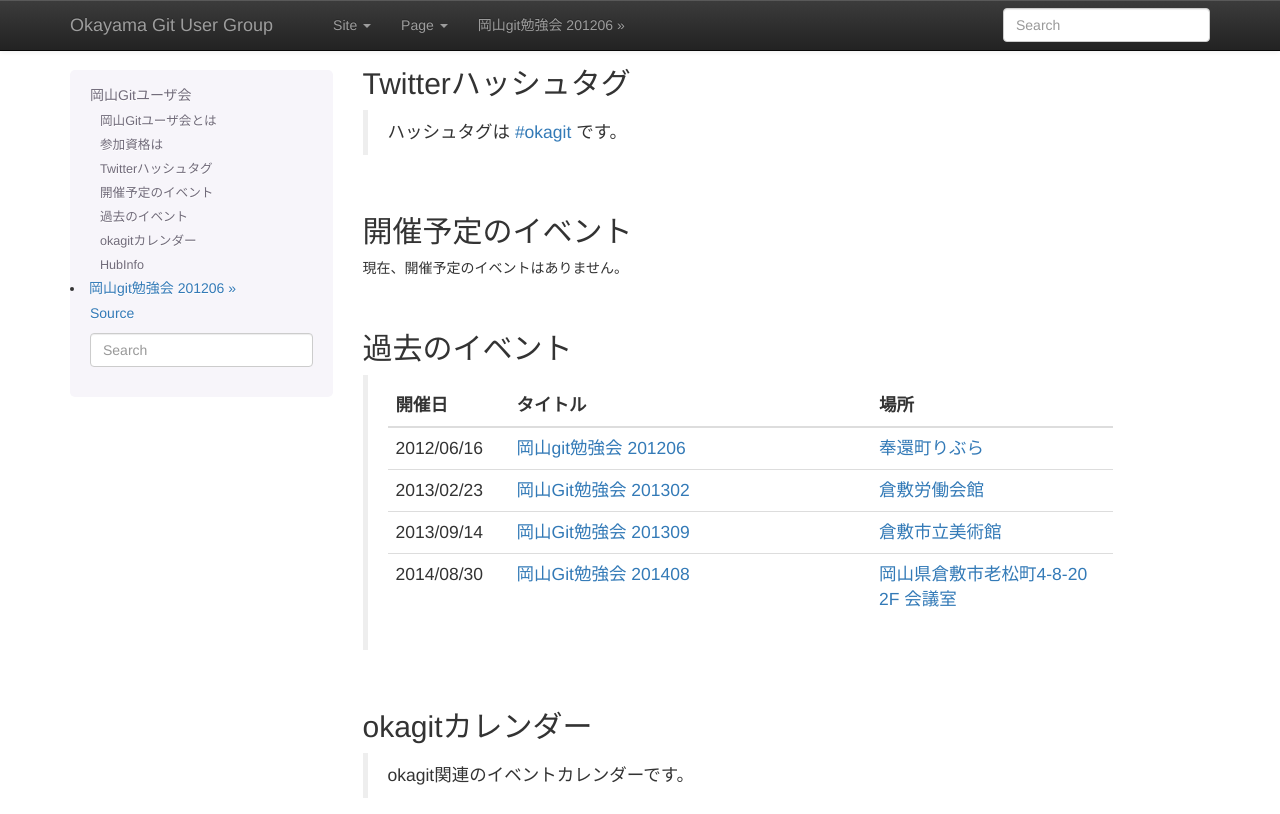
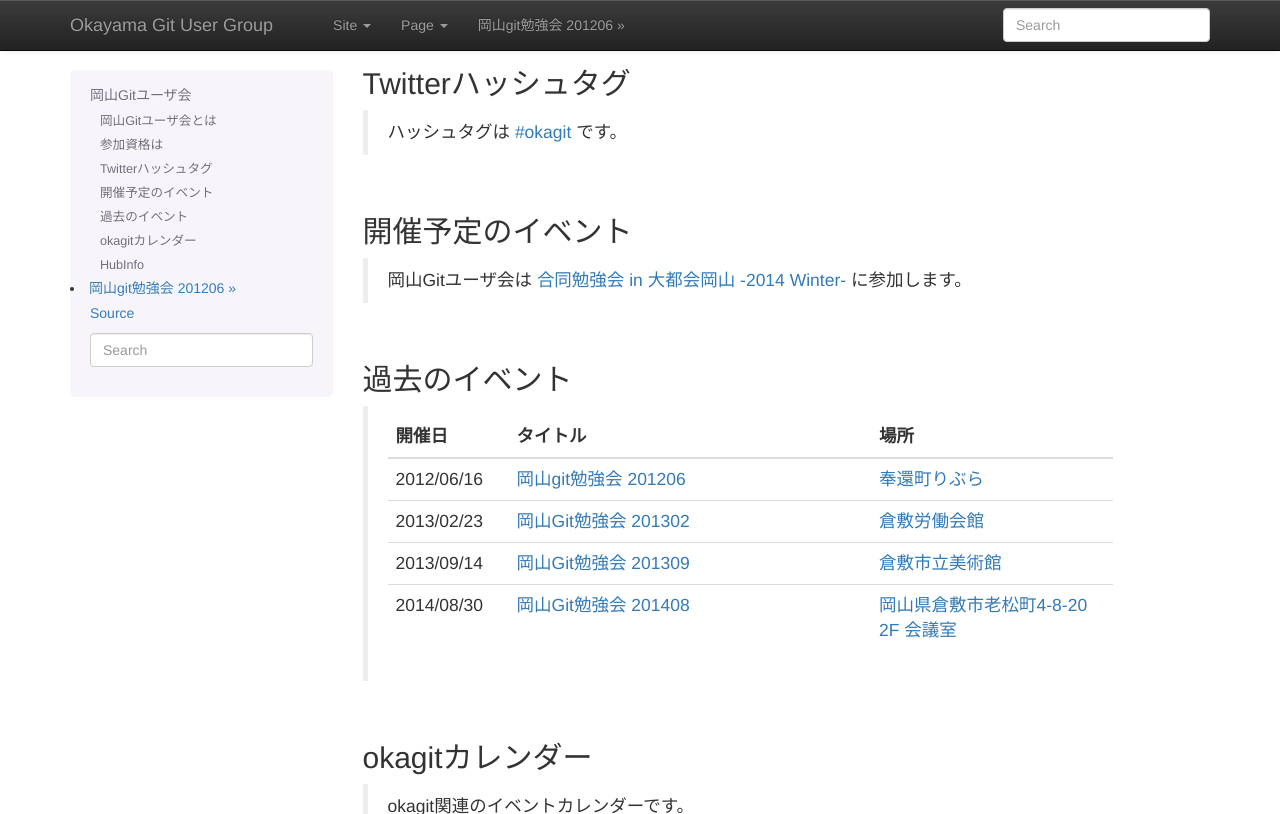
Before and after one commit to okagit/okagit, a Sphinx documentation site: the page built from source/index.rst, in a window 1280 px wide and 900 px high, scrolled down 502 px, cut to the strip 0-814 px from the top of the window. Built offline with Sphinx 7.4.7, drawn with Linux system fonts in a browser that asks for light colours.

Commit message:
Add gbdaitokai -2014 Winter-
合同勉強会への参加表明

```diff
--- a/source/index.rst
+++ b/source/index.rst
@@ -47,7 +47,9 @@ Twitterハッシュタグ
 開催予定のイベント
 ==================
 
-現在、開催予定のイベントはありません。
+ 岡山Gitユーザ会は `合同勉強会 in 大都会岡山 -2014 Winter- <http://gbdaitokai.doorkeeper.jp/events/15289>`_ に参加します。
+
+.. 現在、開催予定のイベントはありません。
 
 |
 
```
